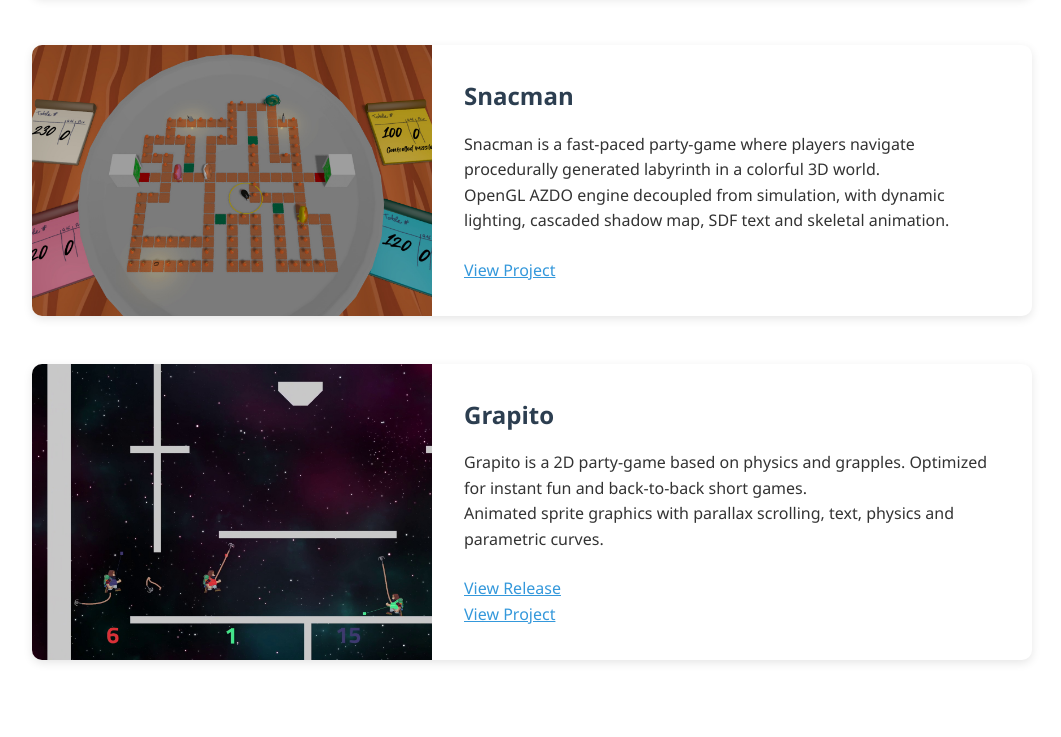
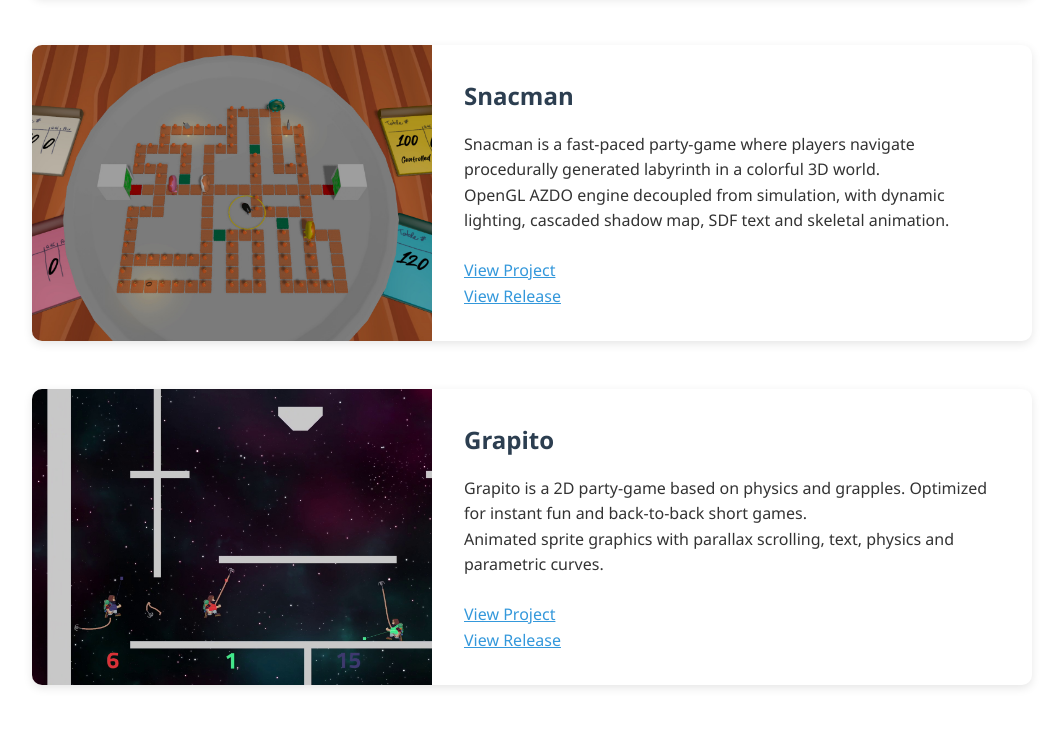
Before and after one commit to Adnn/adnn.github.io, a plain HTML site: page index.html in a window 1280 px wide. Shown: the part 1833-2570 px from the top of the page, without its empty margins (108-1169 px from the left). Drawn offline with Linux system fonts and the light colour scheme.

Commit message:
Add link to Snacman releases.

```diff
--- a/index.html
+++ b/index.html
@@ -81,7 +81,8 @@
                             Snacman is a fast-paced party-game where players navigate procedurally generated labyrinth in a colorful 3D world.<br/>
                             OpenGL AZDO engine decoupled from simulation, with dynamic lighting, cascaded shadow map, SDF text and skeletal animation.
                         </p>
-                        <a href="https://github.com/ShredEagle/snacman" class="project-link">View Project</a>
+                        <a href="https://github.com/ShredEagle/snacman" class="project-link">View Project</a><br/>
+                        <a href="https://github.com/ShredEagle/snacman/releases" class="project-link">View Release</a>
                     </div>
                 </div>
                 <div class="project-card">
@@ -95,8 +96,8 @@
                             Animated sprite graphics with parallax scrolling, text, physics and parametric curves.
                         </p>
                         <div class="project-links">
-                            <a href="https://shredeagle.itch.io/grapito" class="project-link">View Release</a><br/>
-                            <a href="https://github.com/ShredEagle/grapito" class="project-link">View Project</a>
+                            <a href="https://github.com/ShredEagle/grapito" class="project-link">View Project</a><br/>
+                            <a href="https://shredeagle.itch.io/grapito" class="project-link">View Release</a>
                         </div>
                     </div>
                 </div>
```
